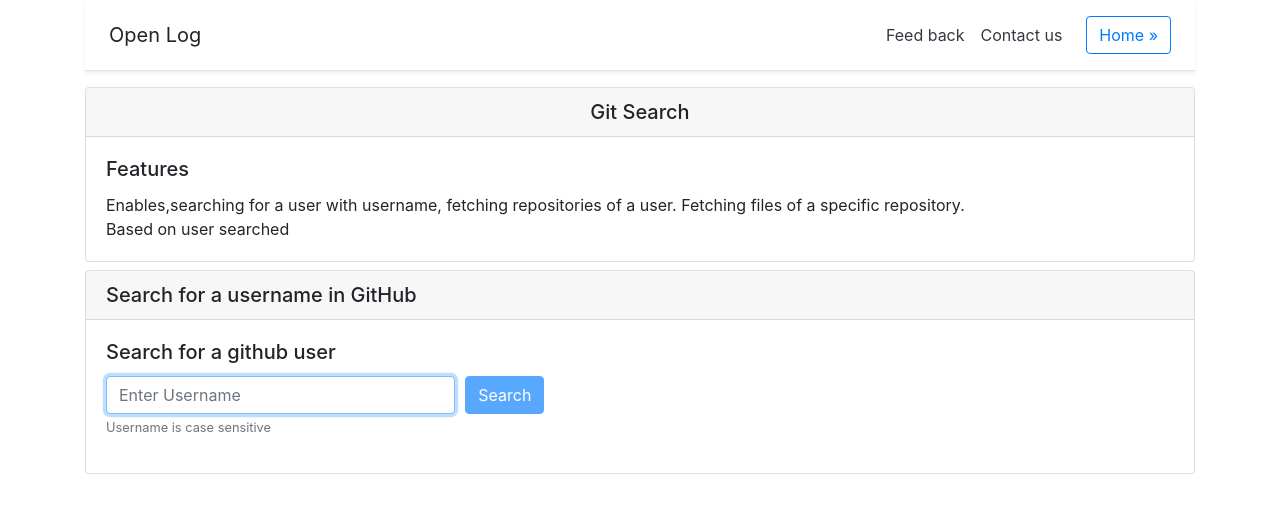
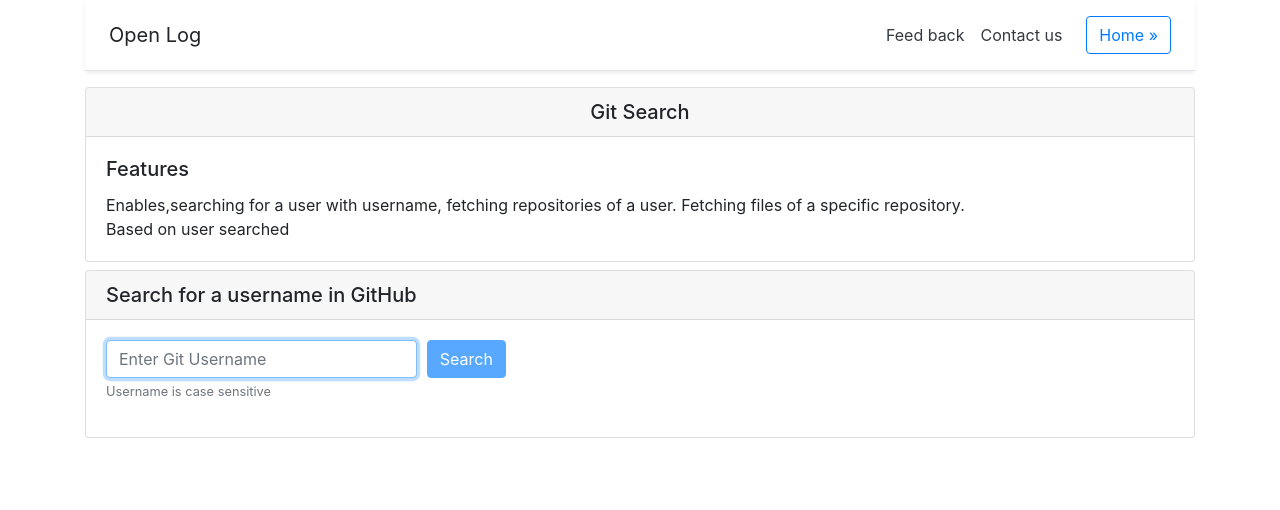
Before and after one commit to Dhruvaraju/Open-Log, an Angular app: page /gitDetails in a window 1280 px wide. Shown: the top 510 px of the page. Built offline with nearby package versions, Linux system fonts and the light colour scheme.

Commit message:
minor ui chnages

```diff
--- a/src/app/git-details/git-details.component.html
+++ b/src/app/git-details/git-details.component.html
@@ -30,13 +30,14 @@
         <!--User Search card Start-->
         <div class="card" style="margin-top: 0.5em;">
             <h5 class="card-header">Search for a username in GitHub</h5>
-            <div class="card-body">
+            <div class="row">
+              <div class="col-sm-6">
+            <div class="card-body" style="width: 50em;">
               <form [formGroup]="detailForm">
-                <h5 class="card-title">Search for a github user</h5>
                 <div class="form-row">
-                <div class="form-group col-md-4">
+                <div class="form-group col-md-5">
                     <input type="username" class="form-control" id="userName" formControlName="userName"
-                    placeholder="Enter Username" autofocus (keyup)="clearDetails()">
+                    placeholder="Enter Git Username" autofocus (keyup)="clearDetails()">
                     <small id="userName" class="form-text text-muted">Username is case sensitive</small>
                 </div>
                 <div class="form-group col-md-6">
@@ -46,30 +47,35 @@
             </form>
           </div>
         </div>
-        <!-- User Search card End-->
+        <div class="col-sm-6">
 <!--User Details Start-->
-        <div class="card form-group col-md-7" style="margin-top:0.5em" *ngIf="userDetails">
+<div class="card form-group" style="margin:0.5em" *ngIf="userDetails">
   <div class="card-body">
     <div class="form-row">
       <div class="form-group col-md-4">
         <img src="{{userDetails.avatar_url}}" class="rounded float-left" style="width: 150px;height: 150px;" alt="...">
+          <button class="btn btn-primary" (click)="fetchRepos()" style="margin: 0.5em;" > Repositories </button>
       </div>
-                <div class="form-group col-md-6">
+      <div class="form-group col-sm">
         <h5 class="card-title">Name : {{userDetails.name}}</h5>
         <label class="form-group">Log in : {{userDetails.login}}</label><br>
         <label class="form-group">GIT ID : {{userDetails.id}}</label><br>
         <label class="form-group">Account Created on : {{userDetails.created_at | date}}</label>
         <label class="form-group">Last Updated on : {{userDetails.updated_at | date}}</label>
-                  <div class="form-group col-md-6">
-                  <button class="btn btn-primary" (click)="fetchRepos()" > Repositories </button>
-                </div>
       </div>
     </div>
   </div>
 </div>
 <!--User Detail End-->
+</div>
+</div>
+</div>
+         <!-- User Search card End-->
+
+
         <!-- Repository card stack Start-->
-        <div class="card-columns">
+        <div class="container" style="margin: 0.5em;">
+        <div class="card-columns" >
         <div class="card border-dark mb-3" *ngFor="let item of repo"  style="max-width: 18rem;">
           <div class="card-header">{{ item.name }}</div>
           <div class="card-body text-dark">
@@ -79,6 +85,7 @@
           </div>
         </div>
         </div>
+      </div>
         <!-- Repository card stack End-->
 
 
--- a/src/app/login/login.component.html
+++ b/src/app/login/login.component.html
@@ -30,8 +30,8 @@
   </main>
 </div>
     <div>
-    <div class="container" *ngIf="login">
-    <form [formGroup]="loginForm" (ngSubmit)="onSubmitLogin()" class="px-4 py-3">
+    <div class="container" *ngIf="login" style="width: 30em;">
+    <form [formGroup]="loginForm" (ngSubmit)="onSubmitLogin()" class="px-4 py-3 border-dark">
       <div class="form-group">
         <label for="username">Username<span style="color: red;">*</span> :</label>
         <input type="username" class="form-control" id="userName" formControlName="userName" aria-describedby="emailHelp" autofocus>
@@ -56,7 +56,7 @@
   </div>
 </div>
 
-  <div class="container" *ngIf="register" id="registerDiv">
+  <div class="container" style="width: 50em;" *ngIf="register" id="registerDiv">
     <form [formGroup]="registrationForm" (ngSubmit)="onRegistrationSubmit()" class="px-4 py-3">
       <div class="form-row">
         <div class="form-group col-md-6">
```
Lines whose indentation alone changed are shown as unchanged.
